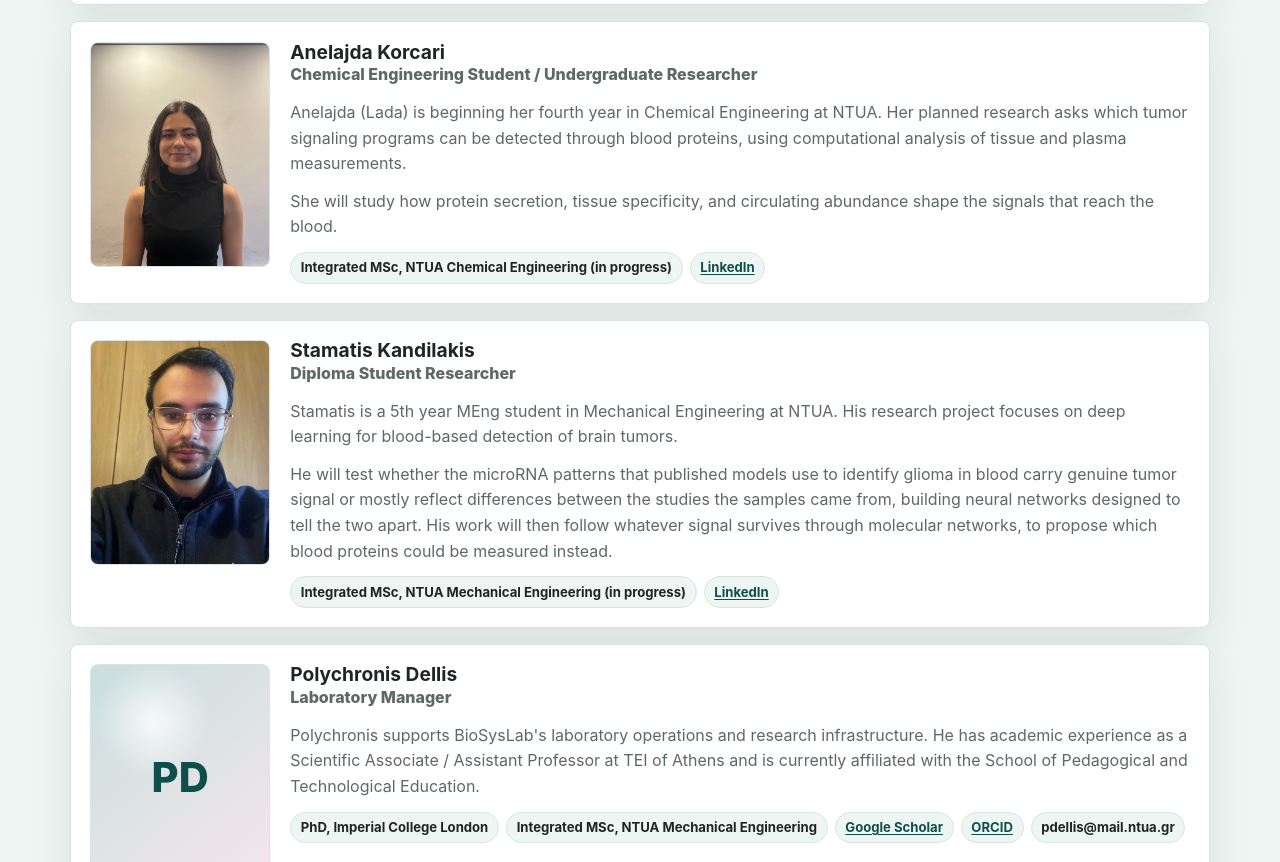
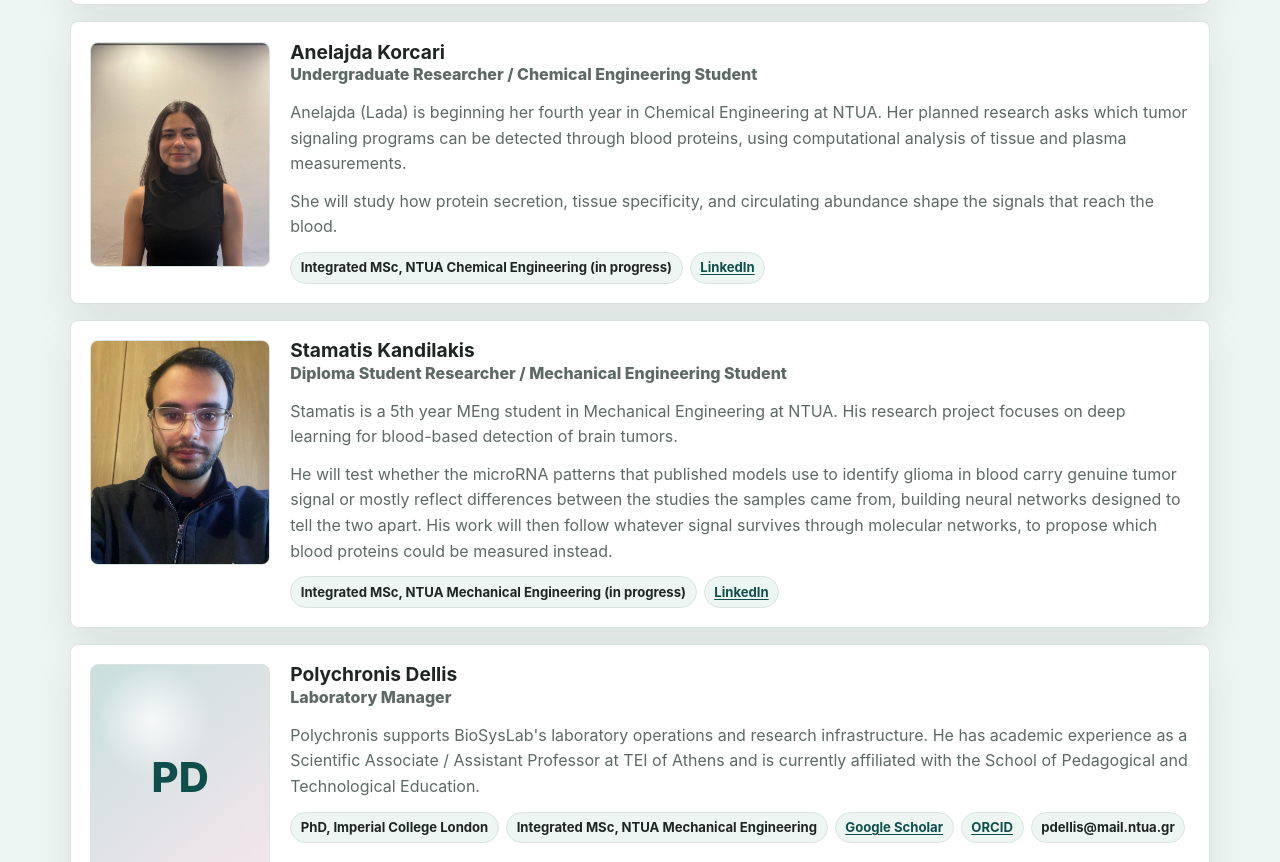
Before and after one commit to BioSysLab/biosyslab.github.io, a plain HTML site: page index.html in a window 1280 px wide. Shown: the part 3304-4166 px from the top of the page. Drawn offline with Linux system fonts and the light colour scheme.

```diff
--- a/index.html
+++ b/index.html
@@ -1294,7 +1294,7 @@
             <div class="person-copy">
               <div>
                 <h3>Anelajda Korcari</h3>
-                <p class="role">Chemical Engineering Student / Undergraduate Researcher</p>
+                <p class="role">Undergraduate Researcher / Chemical Engineering Student</p>
               </div>
               <p>
                 Anelajda (Lada) is beginning her fourth year in Chemical Engineering at NTUA.
@@ -1320,7 +1320,7 @@
             <div class="person-copy">
               <div>
                 <h3>Stamatis Kandilakis</h3>
-                <p class="role">Diploma Student Researcher</p>
+                <p class="role">Diploma Student Researcher / Mechanical Engineering Student</p>
               </div>
               <p>
                 Stamatis is a 5th year MEng student in Mechanical Engineering at NTUA. His research
```
